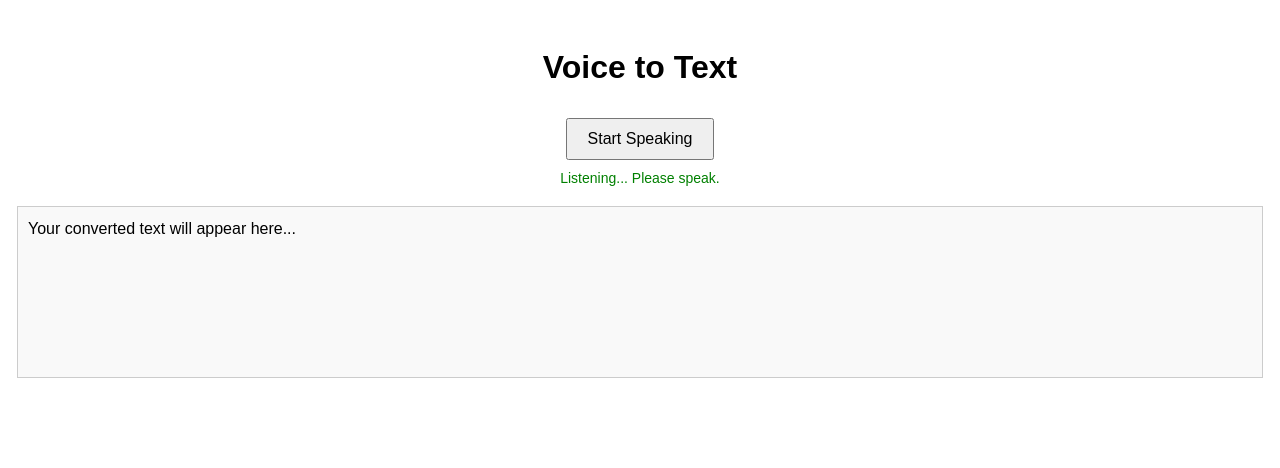
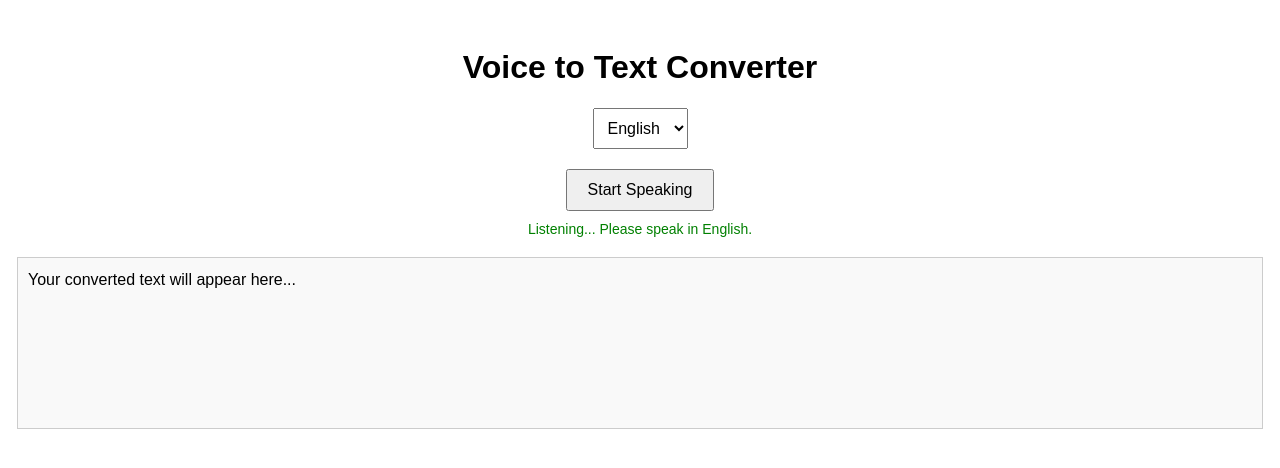
Before and after one commit to bhoomish-v-a/digifest2k24, a plain HTML site: page index.html in a window 1280 px wide. Both pictures are taken after a click on the button "Start Speaking". Drawn offline with Linux system fonts and the light colour scheme.

Commit message:
Update index.html

```diff
--- a/index.html
+++ b/index.html
@@ -37,11 +37,23 @@
         .error {
             color: red;
         }
+        select {
+            padding: 10px;
+            margin-bottom: 10px;
+            font-size: 16px;
+        }
     </style>
 </head>
 <body>
     <div class="container">
-        <h1>Voice to Text</h1>
+        <h1>Voice to Text Converter</h1>
+
+        <!-- Language Selector -->
+        <select id="languageSelect">
+            <option value="en-US">English</option>
+            <option value="ta-IN">Tamil</option>
+        </select>
+
         <button id="startBtn">Start Speaking</button>
         <div class="status" id="status">Click the button and allow microphone access</div>
         <div id="output" contenteditable="true">Your converted text will appear here...</div>
@@ -51,17 +63,20 @@
         const startBtn = document.getElementById('startBtn');
         const output = document.getElementById('output');
         const status = document.getElementById('status');
+        const languageSelect = document.getElementById('languageSelect');
 
         const SpeechRecognition = window.SpeechRecognition || window.webkitSpeechRecognition;
         const recognition = new SpeechRecognition();
 
         recognition.continuous = false;
-        recognition.lang = 'en-US';
         recognition.interimResults = false;
 
+        // Start speech recognition when the button is clicked
         startBtn.addEventListener('click', () => {
+            // Set the recognition language based on user selection
+            recognition.lang = languageSelect.value;
             recognition.start();
-            status.textContent = 'Listening... Please speak.';
+            status.textContent = `Listening... Please speak in ${languageSelect.selectedOptions[0].text}.`;
             status.classList.remove('error');
         });
 
@@ -77,16 +92,14 @@
         };
 
         recognition.onerror = function(event) {
-            output.textContent = '';
-            status.textContent = 'Error occurred: ' + event.error;
-            status.classList.add('error');
+            if (event.error === 'not-allowed') {
+                status.textContent = 'Error: Microphone access is not allowed. Check your browser settings.';
+                status.classList.add('error');
+            } else {
+                status.textContent = 'Error occurred: ' + event.error;
+                status.classList.add('error');
+            }
         };
-
-        recognition.onnomatch = function() {
-            status.textContent = 'No speech recognized. Please try again.';
-            status.classList.add('error');
-        };
-
     </script>
 </body>
 </html>
```
